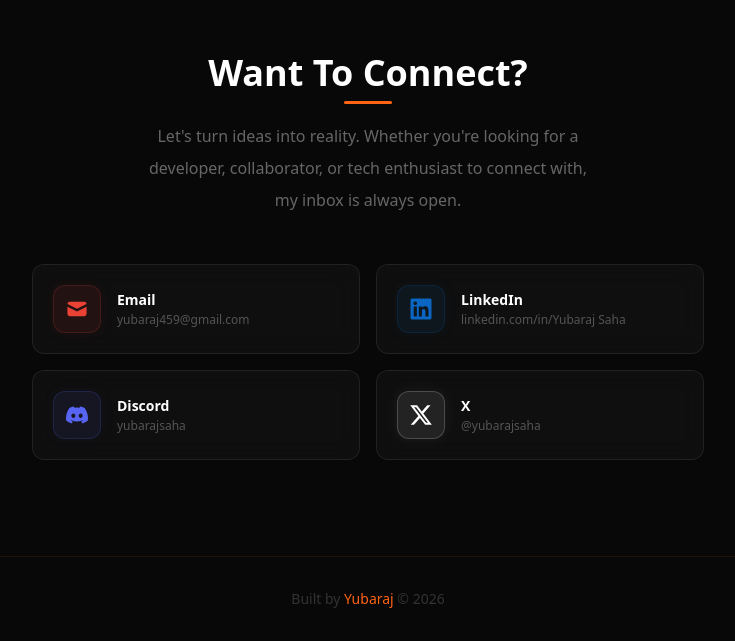
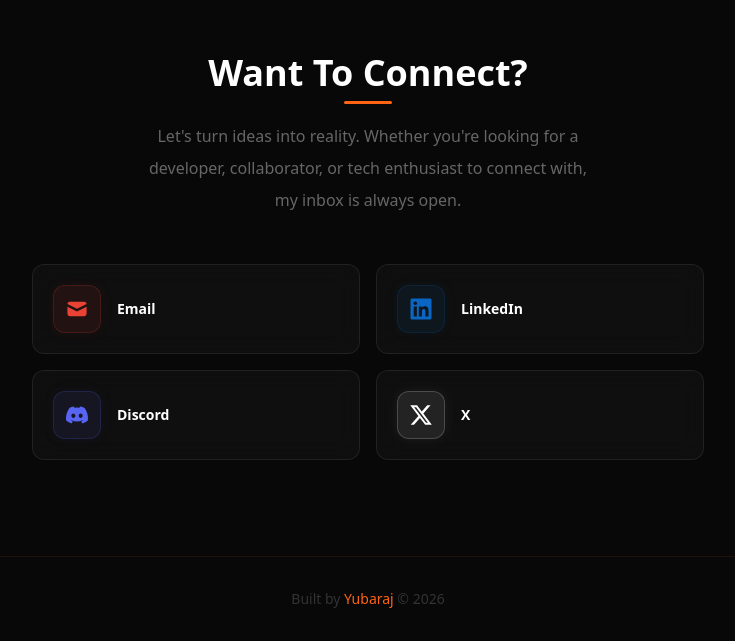
Before and after one commit to Yubarajsaha/Portfolio, a React (Vite) app: page / in a window 1280 px wide. Shown: the part 4120-4761 px from the top of the page, without its empty margins (272-1007 px from the left). Built offline with nearby package versions, Linux system fonts and the light colour scheme.

Commit message:
remove lebel from contact part

```diff
--- a/src/components/contact.jsx
+++ b/src/components/contact.jsx
@@ -85,7 +85,6 @@ function Contact() {
             </div>
             <div>
               <p className="text-white font-semibold text-sm">{social.name}</p>
-              <p className="text-[#555] text-xs mt-0.5">{social.label}</p>
             </div>
           </motion.a>
         ))}
```
